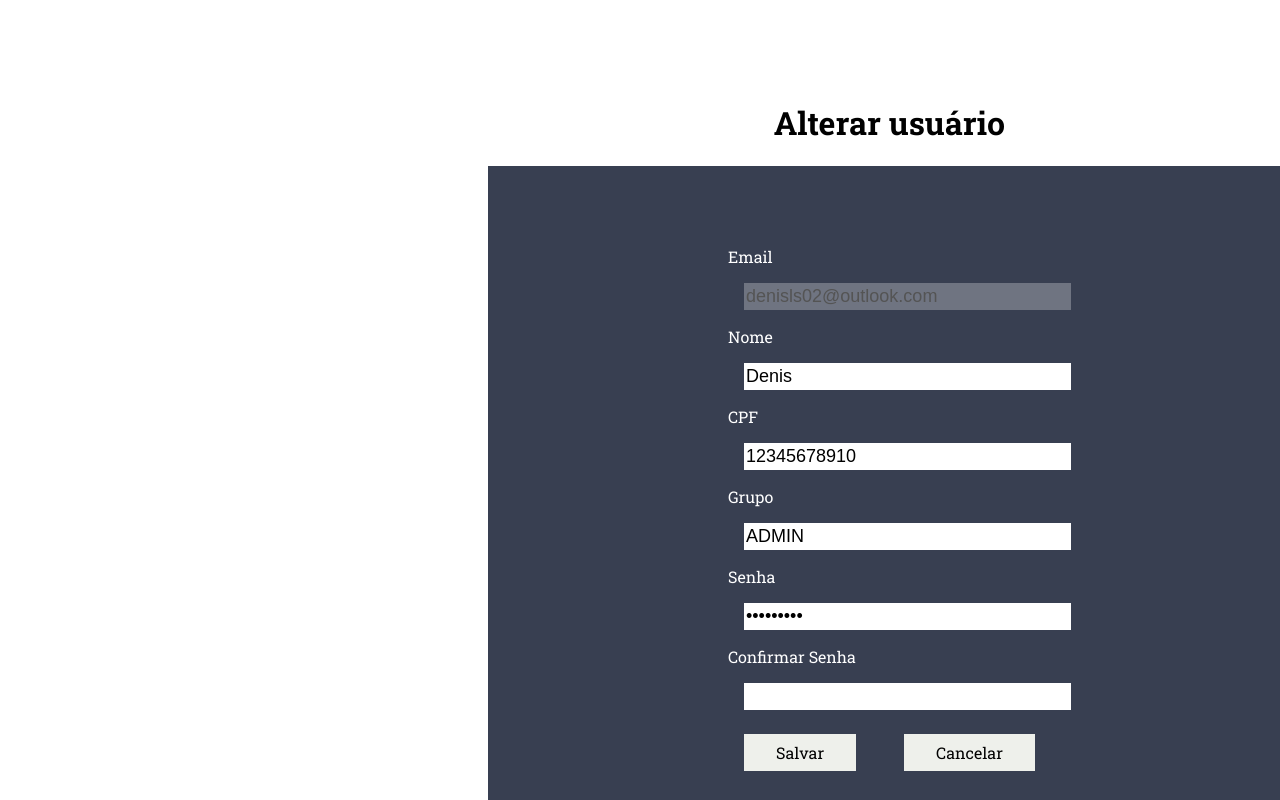
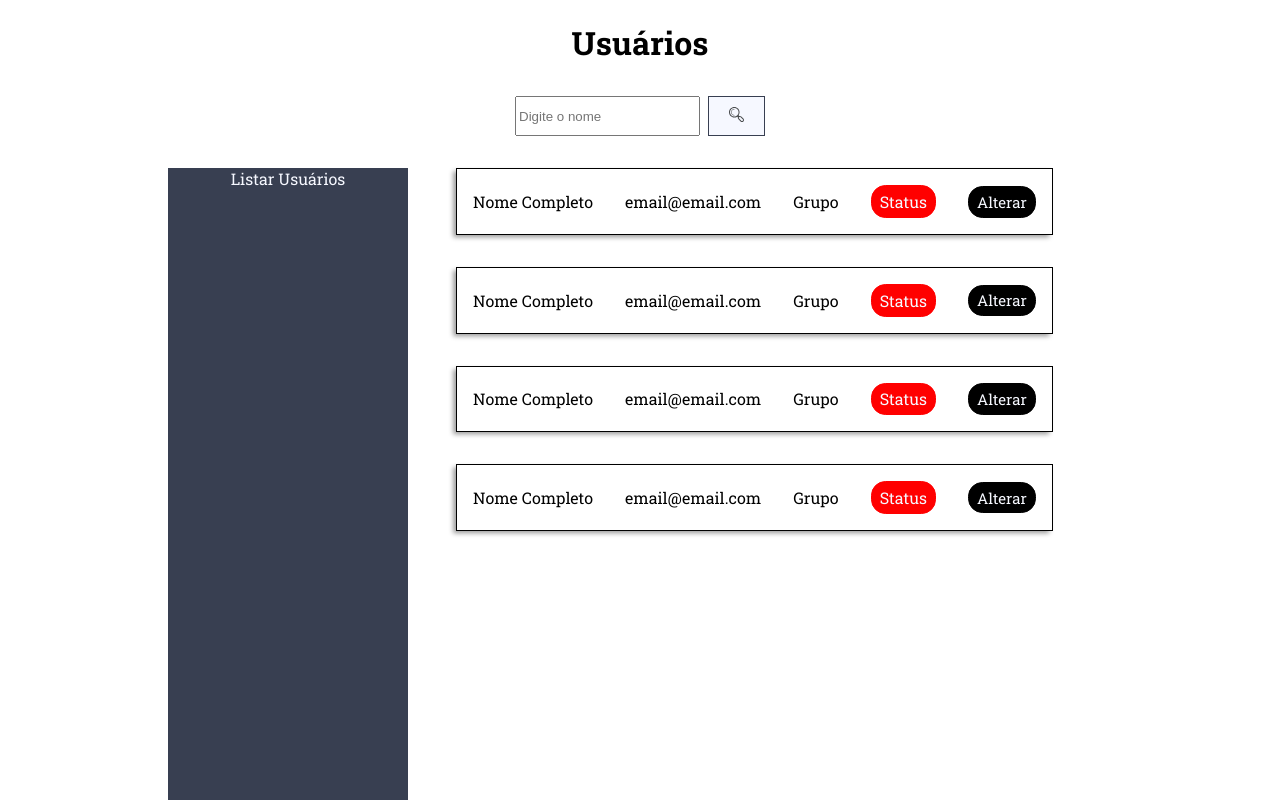
Before and after one commit to lorenamafra/naoReparaAPoeira, a React (Vite) app in the folder BackOffice/FrontEnd/: page / in a window 1280 px wide. Shown: the top 800 px of the page. Built offline with nearby package versions, Linux system fonts and the light colour scheme.

Commit message:
create: tela de listar usuários e tela de login

```diff
--- a/BackOffice/FrontEnd/package.json
+++ b/BackOffice/FrontEnd/package.json
@@ -25,6 +25,7 @@
     "eslint-plugin-react": "^7.33.2",
     "eslint-plugin-react-hooks": "^4.6.0",
     "eslint-plugin-react-refresh": "^0.4.5",
+    "file-loader": "^6.2.0",
     "vite": "^5.1.4"
   }
 }
--- a/BackOffice/FrontEnd/src/App.jsx
+++ b/BackOffice/FrontEnd/src/App.jsx
@@ -1,11 +1,11 @@
-import Alterar from "./Components/Alterar";
+import ListarUsuarios from "./Pages/ListarUsuarios"
 
 function App() {
-	return (
-		<>
-			<Alterar />
-		</>
-	);
+  return (
+	<div>
+		<ListarUsuarios/>
+	</div>
+  )
 }
 
-export default App;
+export default App
--- /dev/null
+++ b/BackOffice/FrontEnd/src/Components/BuscaUsuario.jsx
@@ -0,0 +1,15 @@
+import React from 'react'
+import searchIcon from "../assets/search.svg"
+
+function BuscaUsuario() {
+  return (
+    <div>
+        <div class="container-busca">
+        <input type="text" id="search" placeholder="Digite o nome" />
+        <button onclick="Pesquisar()"><img src={searchIcon} alt="" /></button>
+  </div>
+  </div>
+  )
+}
+
+export default BuscaUsuario
--- /dev/null
+++ b/BackOffice/FrontEnd/src/Components/Sidenav.jsx
@@ -0,0 +1,13 @@
+import React from 'react'
+
+function Sidenav() {
+  return (
+        <nav class="sidenav">
+        <div class="nav">
+      Listar Usuários
+    </div>
+  </nav>
+  )
+}
+
+export default Sidenav
--- /dev/null
+++ b/BackOffice/FrontEnd/src/Components/Usuario.jsx
@@ -0,0 +1,19 @@
+import React from 'react'
+
+function Usuario() {
+  return (
+    <div>
+        <div class="container-principal">
+        <div class="container">
+        <div id="name">Nome Completo</div>
+        <div id="email">email@email.com</div>
+        <div id="group">Grupo</div>
+        <div id="status">Status</div>
+        <button onclick="Alterar()">Alterar</button>
+      </div>
+    </div>
+  </div>
+  )
+}
+
+export default Usuario
--- /dev/null
+++ b/BackOffice/FrontEnd/src/Pages/ListarUsuarios.css
@@ -0,0 +1,95 @@
+h1{
+    text-align: center;
+}
+
+.main-container{
+    padding: 0 10rem;
+}
+
+.container-principal{
+    display: flex;
+    align-items: flex-start;
+}
+
+.usuarios-container{
+    display: flex;
+    flex-direction: column;
+    gap: 2rem;
+}
+
+.container{
+    display: flex;
+    gap: 2rem;
+    margin: 0 1rem;
+    border: 1px solid black;
+    padding: 1rem;
+    box-shadow: -0.2rem 0.2rem 0.3rem rgba(0,0,0,0.4);
+    align-items: center;
+}
+
+.container > #status{
+    color: #F6F8FF;
+    border: 0.1rem solid red;
+    background-color: red;
+    border-radius: 0.9rem;
+    padding: 0.3rem 0.5rem;
+}
+
+.container button{
+    transition: all ease-in-out 0.15s;
+    font-size: 15px;
+    color: #F6F8FF;
+    border: 0.1rem solid black;
+    background-color: black;
+    border-radius: 0.9rem;
+    padding: 0.3rem 0.5rem;
+    cursor: pointer;
+    font-family: "Roboto Slab", serif;
+    font-optical-sizing: auto;
+    font-style: normal;
+}
+
+.container button:hover{
+    color: black;
+    background-color: #F6F8FF;
+    border: 0.1rem solid black;
+    border-radius: 0.9rem;
+}
+
+.container-busca{
+    display: flex;
+    justify-content: center;
+    margin: 2rem;
+    gap: 0.5rem;
+    text-align: center;
+    border-radius: 0.5rem;
+}
+
+.container-busca button{
+    padding: 10px 20px;
+    background-color: #F6F8FF;
+    border: 1px solid #383F51;
+    cursor: pointer;
+}
+
+button img{
+    width: 15px;
+}
+
+.sidenav{
+    height: 100vh;
+    width:15rem;
+    background-color: #383F51;
+}
+
+.nav{
+    display: flex;
+    justify-content: center;
+    height: 5rem;
+    color: #F6F8FF;
+}
+
+.geral{
+    display: flex;
+    gap: 2rem;
+}
--- /dev/null
+++ b/BackOffice/FrontEnd/src/Pages/ListarUsuarios.jsx
@@ -0,0 +1,29 @@
+import React from 'react'
+import "./ListarUsuarios.css"
+import Usuario from "../Components/Usuario.jsx"
+import BuscaUsuario from '../Components/BuscaUsuario'
+import Sidenav from '../Components/Sidenav'
+
+
+function ListarUsuarios() {
+  const lista = [1,2,3,4]
+
+  return (
+    <div>
+    <main className="main-container">
+    <h1>Usuários</h1>
+    <BuscaUsuario/>
+    <div className='geral'>
+    <Sidenav/>
+    <div className='usuarios-container'>
+    {lista.map((usuario)=>(
+      <Usuario/>
+    ))}
+    </div>
+    </div>
+    </main>
+    </div>
+  )
+}
+
+export default ListarUsuarios
--- /dev/null
+++ b/BackOffice/FrontEnd/src/Pages/Login.css
@@ -0,0 +1,42 @@
+.login_main{
+    display: flex;
+    height: 40rem;
+    justify-content: center;
+    align-items: center;
+}
+
+.card-login{
+    border: 1px solid black;
+    box-shadow: 0.2rem 0.1rem rgba(0,0,0,0.4);
+    max-width: 15rem;
+    padding: 3rem 4rem;
+}
+
+.container{
+    display: grid;
+    place-items: center;
+}
+
+
+.textfield{
+    margin: 0.5rem 0;
+    display: grid;
+    grid-template-columns: 1fr 1fr;
+
+}
+
+.btn-login{
+    transition: all ease-in-out 0.15s;
+    padding: 0.5rem 0.5rem;
+    color:  #F6F8FF;
+    border: 1px solid #F6F8FF;
+    background-color: #383F51;
+    font-size: 15px;
+    cursor: pointer;
+}
+
+.btn-login:hover{
+    background-color: #F6F8FF;
+    color: #383F51;
+    border: 0.1rem solid #383F51;
+}
```
Also changed, not shown: BackOffice/FrontEnd/src/Pages/Login.jsx (added, +27 -0 lines), BackOffice/FrontEnd/src/assets/search.svg (added), 1 other file (tests, documents, lock files or other folders).
